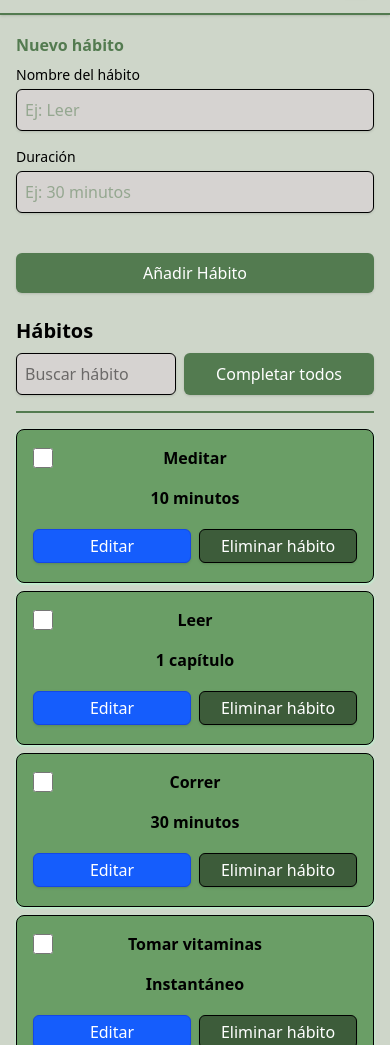
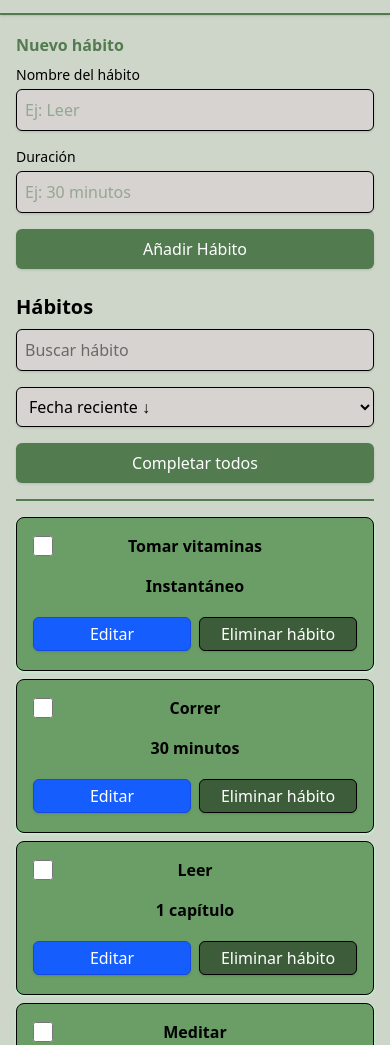
Before and after one commit to antoniogujim/taskflow-project, a website: page index.html in a window 390 px wide. Shown: the part 55-1100 px from the top of the page. Drawn offline with Linux system fonts and the light colour scheme.

Commit message:
Añadido selector de orden y resaltado de hábito nuevo
Añadido selector para ordenar la lista de hábitos por fecha (reciente o antiguo primero) o por nombre (A→Z / Z→A). El orden se respeta al añadir nuevos hábitos. Al crear un hábito, su tarjeta se resalta brevemente en lima o esmeralda y hace scroll hasta ella con una transición suave. Refactorizado el renderizado en una función centralizada renderizarHabitos(). Simplificado el HTML del botón de envío del formulario. Añadidos colores lime, emerald y purple al CSS compilado. Actualizado el README con las nuevas funcionalidades. Trabajado tambien sobre el frontend en cuanto a la visualización de botones y diseño responsive.

```diff
--- a/app.js
+++ b/app.js
@@ -8,6 +8,9 @@ const INPUT_BUSQUEDA = document.getElementById("busqueda");
 
 // Botón para completar todos los hábitos visibles
 const BTN_COMPLETAR_TODOS = document.getElementById("completar-todos");
+
+// Select para ordenar la lista de hábitos
+const SELECT_ORDENAR = document.getElementById("ordenar-habitos");
 
 // Plantilla HTML clonada por crearHabito() para generar cada tarjeta de hábito
 const TEMPLATE_HABITO = document.getElementById("habito-template");
@@ -26,6 +29,7 @@ const INPUT_NOMBRE = document.getElementById("nombre_habito");
 const INPUT_DURACION = document.getElementById("duracion_habito");
 const ERROR_NOMBRE = document.getElementById("error-nombre");
 const ERROR_DURACION = document.getElementById("error-duracion");
+
 
 // Claves de localStorage: definidas una sola vez para evitar errores de tipeo silenciosos
 const STORAGE_KEY_HABITOS = "Lista_de_habitos";
@@ -136,34 +140,35 @@ BANNER_CERRAR.addEventListener("click", function () {
  * garantizar que no colisione con IDs de hábitos reales del usuario,
  * ya que todos los hábitos de la aplicación usan el mismo formato de ID.
  */
+const _ahora = Date.now();
 const HABITOS_EJEMPLO = [
 	{
 		habito: "Meditar",
 		tiempo: "10 minutos",
 		completado: false,
 		id: crypto.randomUUID(),
-		createdAt: new Date().toISOString(),
+		createdAt: new Date(_ahora).toISOString(),
 	},
 	{
 		habito: "Leer",
 		tiempo: "1 capítulo",
 		completado: false,
 		id: crypto.randomUUID(),
-		createdAt: new Date().toISOString(),
+		createdAt: new Date(_ahora + 1).toISOString(),
 	},
 	{
 		habito: "Correr",
 		tiempo: "30 minutos",
 		completado: false,
 		id: crypto.randomUUID(),
-		createdAt: new Date().toISOString(),
+		createdAt: new Date(_ahora + 2).toISOString(),
 	},
 	{
 		habito: "Tomar vitaminas",
 		tiempo: "Instantáneo",
 		completado: false,
 		id: crypto.randomUUID(),
-		createdAt: new Date().toISOString(),
+		createdAt: new Date(_ahora + 3).toISOString(),
 	},
 ];
 
@@ -925,7 +930,7 @@ function crearHabito(habito) {
 comprobarResetDiario();
 
 // Renderiza todos los hábitos cargados (de localStorage o de ejemplo) y actualiza el resumen
-habitos.forEach(crearHabito);
+renderizarHabitos();
 actualizarResumen();
 actualizarEstadoVacio();
 
@@ -969,7 +974,24 @@ FORM_HABITO.addEventListener("submit", function (evento) {
 		createdAt: new Date().toISOString(),
 	});
 
-	crearHabito(habitos[habitos.length - 1]);
+	renderizarHabitos();
+
+	// Resalta brevemente la tarjeta recién añadida para que el usuario la identifique
+	const tarjetaNueva = LISTA_HABITOS.querySelector("[data-id='" + id + "']");
+	if (tarjetaNueva) {
+		requestAnimationFrame(function () {
+			tarjetaNueva.scrollIntoView({ behavior: "smooth", block: "nearest" });
+		});
+		const cardDiv = tarjetaNueva.querySelector("div");
+		cardDiv.classList.add("!bg-lime-300", "dark:!bg-emerald-700/50");
+		setTimeout(function () {
+			cardDiv.classList.add("!duration-1000");
+			cardDiv.classList.remove("!bg-lime-300", "dark:!bg-emerald-700/50");
+			setTimeout(function () {
+				cardDiv.classList.remove("!duration-1000");
+			}, 1000);
+		}, 1500);
+	}
 
 	// Si hay una búsqueda activa, se limpia para que el nuevo hábito sea visible.
 	// Ocultar el hábito recién añadido sería confuso: el usuario pulsa "Añadir" y no ve nada.
@@ -1007,6 +1029,24 @@ FORM_HABITO.addEventListener("submit", function (evento) {
  * Usa debounce de 200ms: en lugar de filtrar en cada tecla, espera a que el
  * usuario pause antes de ejecutar la búsqueda, evitando consultas innecesarias al DOM.
  */
+/**
+ * Vacía la lista del DOM y vuelve a renderizar todos los hábitos
+ * respetando el orden de fecha activo (ordenFechaAsc).
+ */
+function renderizarHabitos() {
+	LISTA_HABITOS.innerHTML = "";
+	const orden = SELECT_ORDENAR.value;
+	habitos.slice().sort(function (a, b) {
+		const da = new Date(a.createdAt).getTime();
+		const db = new Date(b.createdAt).getTime();
+		if (orden === "fecha-asc")   return da - db;
+		if (orden === "nombre-asc")  return a.habito.localeCompare(b.habito);
+		if (orden === "nombre-desc") return b.habito.localeCompare(a.habito);
+		return db - da; // fecha-desc por defecto
+	}).forEach(crearHabito);
+	actualizarEstadoVacio();
+}
+
 let timeoutBusqueda = null;
 
 INPUT_BUSQUEDA.addEventListener("input", function () {
@@ -1057,6 +1097,11 @@ BTN_COMPLETAR_TODOS.addEventListener("click", function () {
 	});
 });
 
+SELECT_ORDENAR.addEventListener("change", function () {
+	renderizarHabitos();
+	actualizarBotonCompletarTodos();
+});
+
 // ─── Modo oscuro ──────────────────────────────────────────────────────────────
 
 /*
--- a/index.html
+++ b/index.html
@@ -138,7 +138,7 @@
 				     FORMULARIO DE NUEVO HÁBITO
 				     ─────────────────────────────────────────────────────────────── -->
 				<form id="nuevo_habito" class="mb-6" novalidate autocomplete="off">
-					<fieldset class="flex flex-col sm:flex-row gap-4 border-0 p-0 m-0">
+					<fieldset class="flex flex-col sm:flex-row sm:items-end gap-4 border-0 p-0 m-0">
 					<legend class="text-base font-semibold mb-2 sm:self-end sm:mb-0 sm:mr-2 shrink-0">Nuevo hábito</legend>
 
 						<div class="flex flex-col gap-1 flex-1">
@@ -169,15 +169,12 @@
 							<p id="error-duracion" class="hidden text-sm text-red-700 dark:text-red-400" role="alert"></p>
 						</div>
 
-						<div class="flex flex-col gap-1">
-							<span class="text-sm font-medium invisible">_</span>
 						<button
 							type="submit"
-								class="bg-base text-white p-2 px-8 rounded-md shadow-sm cursor-pointer hover:bg-base-oscuro hover:shadow-md dark:bg-base-oscuro dark:hover:bg-base focus:outline-none focus:ring-2 focus:ring-base-oscuro transition-all duration-300 whitespace-nowrap"
+							class="h-10 w-full sm:w-40 shrink-0 bg-base text-white rounded-md shadow-sm cursor-pointer hover:bg-base-oscuro hover:shadow-md dark:bg-base-oscuro dark:hover:bg-base focus:outline-none focus:ring-2 focus:ring-base-oscuro transition-all duration-300 whitespace-nowrap"
 						>
 							Añadir Hábito
 						</button>
-						</div>
 					</fieldset>
 				</form>
 
@@ -193,7 +190,7 @@
 						ya que el placeholder desaparece al escribir y no es suficiente.
 					-->
 					<label for="busqueda" class="sr-only">Buscar hábito</label>
-					<div class="flex gap-2 mb-2">
+					<div class="flex flex-col sm:flex-row gap-4 mb-2">
 						<input
 							type="search"
 							id="busqueda"
@@ -201,11 +198,20 @@
 							autocomplete="off"
 							class="border border-black p-2 w-full rounded-md shadow-sm bg-input dark:bg-dark-superficie dark:border-gray-500 dark:text-white transition-colors duration-300 focus:outline-none focus:ring-2 focus:ring-base focus:border-base"
 						/>
+						<select
+							id="ordenar-habitos"
+							class="h-10 w-full sm:w-40 shrink-0 border border-black px-2 rounded-md shadow-sm bg-input cursor-pointer dark:bg-dark-superficie dark:border-gray-500 dark:text-white transition-colors duration-300 focus:outline-none focus:ring-2 focus:ring-base focus:border-base"
+						>
+							<option value="fecha-desc">Fecha reciente ↓</option>
+							<option value="fecha-asc">Fecha antiguo ↑</option>
+							<option value="nombre-asc">Nombre A → Z</option>
+							<option value="nombre-desc">Nombre Z → A</option>
+						</select>
 						<button
 							id="completar-todos"
 							type="button"
 							disabled
-							class="bg-base text-white p-2 px-8 rounded-md shadow-sm cursor-pointer hover:bg-base-oscuro hover:shadow-md dark:bg-base-oscuro dark:hover:bg-base focus:outline-none focus:ring-2 focus:ring-base-oscuro transition-all duration-300 whitespace-nowrap disabled:bg-gray-300 disabled:text-gray-400 disabled:cursor-not-allowed disabled:shadow-none disabled:hover:bg-gray-300 dark:disabled:bg-gray-700 dark:disabled:text-gray-500 dark:disabled:hover:bg-gray-700"
+							class="h-10 w-full sm:w-40 shrink-0 bg-base text-white rounded-md shadow-sm cursor-pointer hover:bg-base-oscuro hover:shadow-md dark:bg-base-oscuro dark:hover:bg-base focus:outline-none focus:ring-2 focus:ring-base-oscuro transition-all duration-300 whitespace-nowrap disabled:bg-gray-300 disabled:text-gray-400 disabled:cursor-not-allowed disabled:shadow-none disabled:hover:bg-gray-300 dark:disabled:bg-gray-700 dark:disabled:text-gray-500 dark:disabled:hover:bg-gray-700"
 						>
 							Completar todos
 						</button>
```
Also changed, not shown: README.md, dist/styles.css. Lines whose indentation alone changed are shown as unchanged.
